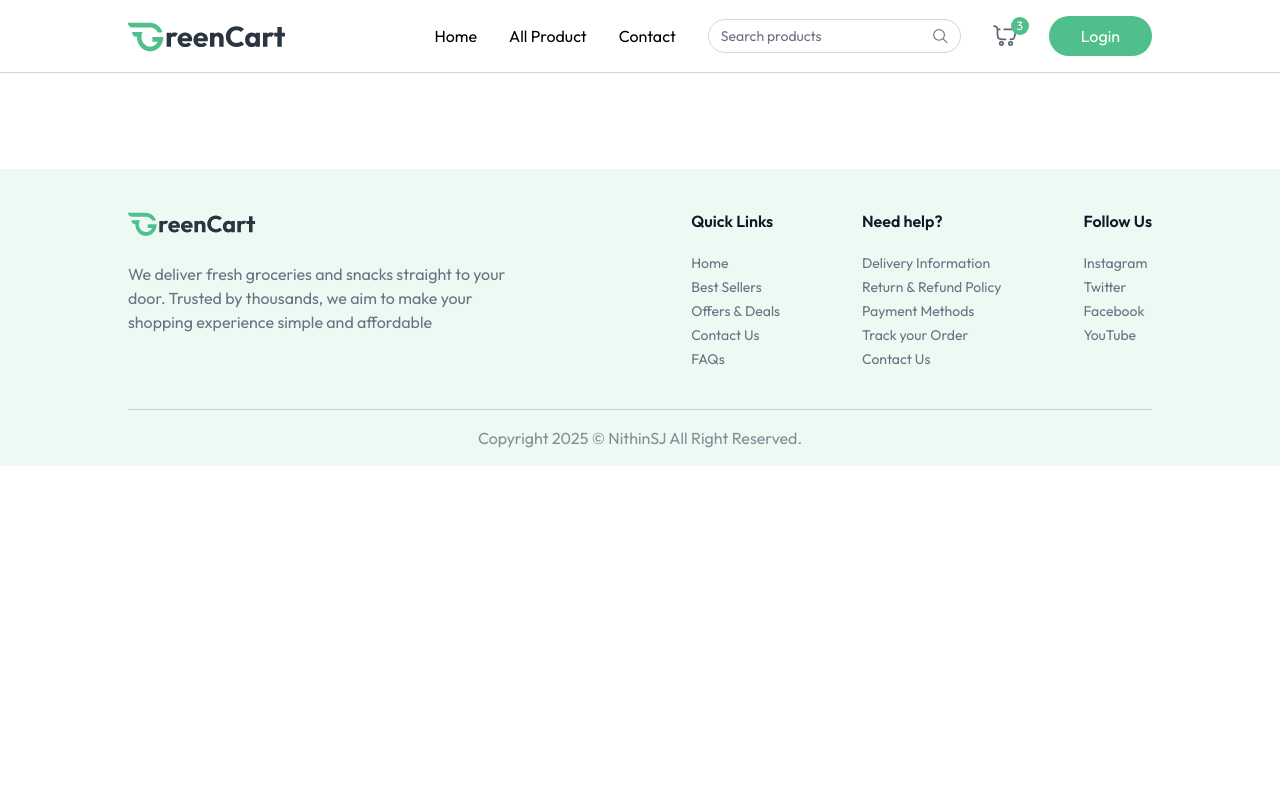
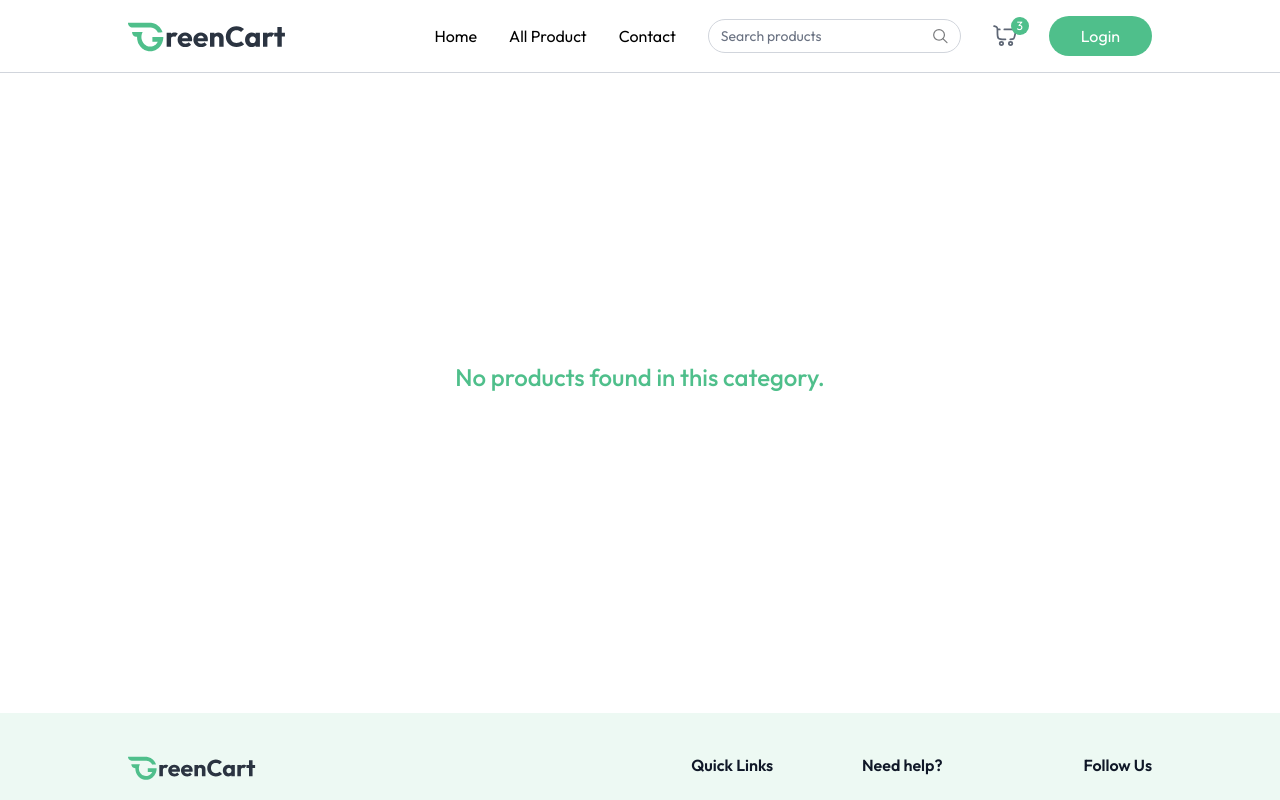
Before and after one commit to Nithinjayan4/Greencart, a React (Vite) app in the folder client/: page /products/1 in a window 1280 px wide. Shown: the top 800 px of the page. Built offline with nearby package versions, Linux system fonts and the light colour scheme.

Commit message:
category page

```diff
--- a/client/src/App.jsx
+++ b/client/src/App.jsx
@@ -7,6 +7,7 @@
 import { useAppContext } from './context/AppContext'
 import Login from './components/Login'
 import AllProducts from './pages/AllProducts'
+import ProductCategory from './pages/ProductCategory'
 
 const App = () => {
 
@@ -22,6 +23,7 @@
         <Routes>
           <Route path='/' element={<Home/>}/>
           <Route path='/products' element={<AllProducts/>}/>
+          <Route path='/products/:category' element={<ProductCategory/>}/>
         </Routes>
       </div>
      {! isSellerPath && <Footer/>}
--- /dev/null
+++ b/client/src/pages/ProductCategory.jsx
@@ -0,0 +1,47 @@
+import React from "react";
+import { useAppContext } from "../context/AppContext";
+import { useParams } from "react-router-dom";
+import { categories } from "../assets/assets";
+import ProductCard from "../components/ProductCard";
+
+const ProductCategory = () => {
+  const { products } = useAppContext();
+  const { category } = useParams();
+
+  const searchCategory = categories.find(
+    (item) => item.path.toLowerCase() === category
+  );
+
+  const filteredProducts = products.filter(
+    (product) => product.category.toLowerCase() === category
+  );
+  return (
+    <div className="mt-16">
+      {searchCategory && (
+        <div className="flex flex-col items-end w-max ">
+          <p className="text-2xl font-medium">
+            {searchCategory.text.toUpperCase()}
+          </p>
+          <div className="w-16 h-0.5 bg-primary rounded-full"></div>
+        </div>
+      )}
+      {filteredProducts.length > 0 ? (
+        <div
+          className="grid grid-cols-2 sm:grid-cols-3 md:grid-cols-4  lg:grid-cols-5
+        gap-3 md:gap-6 mt-6"
+        >
+          {filteredProducts.map((product) => (
+            <ProductCard key={product._id} product={product} />
+          ))}
+        </div>
+      ) : (
+        <div className="flex  items-center justify-center h-[60vh]">
+            <p className="text-2xl font-medium text-primary">No products found in this category.</p>
+
+        </div>
+      )}
+    </div>
+  );
+};
+
+export default ProductCategory;
```
